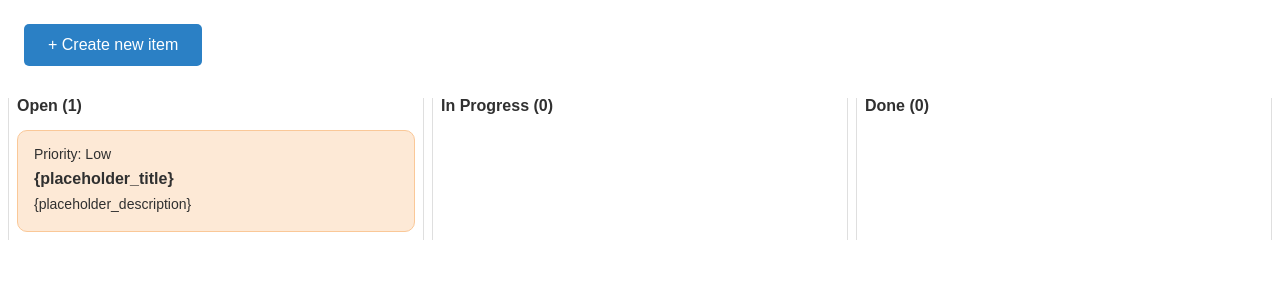
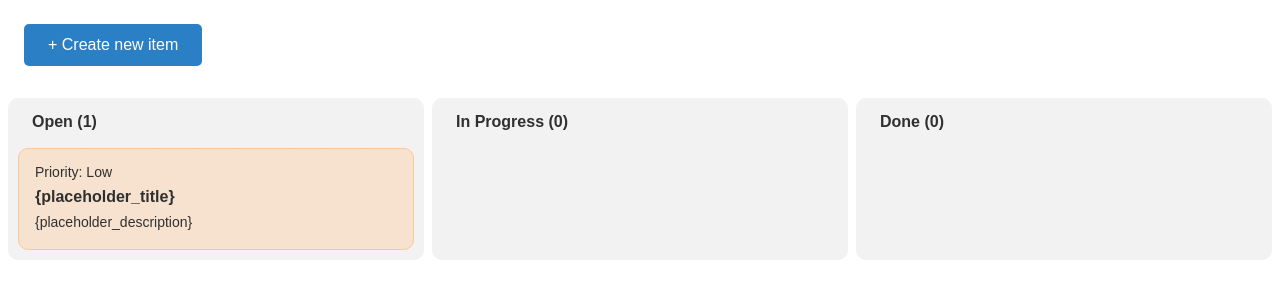
Before and after one commit to eriknoorland/project-todos, a React (Create React App) app: page / in a window 1280 px wide. Both pictures are taken after a click on the button "+ Create new item". Shown: the top 300 px of the page. Built offline with nearby package versions, Linux system fonts and the light colour scheme.

Commit message:
Minor design improvements

```diff
--- a/src/Column.scss
+++ b/src/Column.scss
@@ -1,19 +1,33 @@
 .column {
-  padding: 0 8px;
-  height: 100%;
-  border-left: 1px solid rgba(grey, 0.25);
-  border-right: 1px solid rgba(grey, 0.25);
+  display: flex;
+  flex-direction: column;
+  padding: 8px;
+  border-radius: 10px;
+  background: rgba(grey, 0.08);
+  background: #f2f2f2;
 }
 
 .column__title {
-  margin: 0 0 16px 0;
+  flex: 0 0 auto;
+  margin: 8px 8px 16px 16px;
   font-weight: bold;
   text-transform: capitalize;
 }
 
-.column__dropPlaceholder {
-  padding: 16px;
+.column__dropZone {
+  flex: 1 1 auto;
+  border: 2px dashed #f2f2f2;
   border-radius: 10px;
-  border: 2px dashed grey;
-  opacity: 0.5;
+
+  &--active {
+    border-color: rgba(grey, 0.5);
+  }
 }
+
+.column__item {
+  margin: 0 0 8px 0;
+
+  &:last-child {
+    margin: 0;
+  }
+}
--- a/src/Column.tsx
+++ b/src/Column.tsx
@@ -56,19 +56,21 @@ const Column = (props: ColumnProps) => {
   }
 
   return (
+    <div className="column">
+      <div className="column__title">
+        {props.status.replace('_', ' ')} ({ filteredItems.length })
+      </div>
+
       <div
+        className={`column__dropZone ${showDropPlaceholder ? 'column__dropZone--active' : ''}`}
         onDragEnter={handleDragEnter}
         onDragLeave={handleDragLeave}
         onDragOver={handleDragOver}
         onDrop={handleDrop}
-      className="column"
       >
-      <div className="column__title">
-        {props.status.replace('_', ' ')} ({ filteredItems.length })
-      </div>
-
         {sortedItems.map(item => {
           return <Item
+            className="column__item"
             key={item.id}
             data={item}
             status={props.status}
@@ -76,12 +78,7 @@ const Column = (props: ColumnProps) => {
             onItemDelete={props.onItemDelete}
           />
         })}
-
-      {showDropPlaceholder &&
-        <div className="column__dropPlaceholder">
-          Move item to {props.status}
       </div>
-      }
     </div>
   );
 };
--- a/src/Item.scss
+++ b/src/Item.scss
@@ -1,6 +1,5 @@
 .item {
   position: relative;
-  margin: 0 0 8px 0;
   padding: 16px;
   border-radius: 10px;
   border: 1px solid;
--- a/src/Item.tsx
+++ b/src/Item.tsx
@@ -6,6 +6,7 @@ import './Item.scss';
 interface ItemProps {
   data: ItemData;
   status: ItemStatus;
+  className?: string;
   onItemEdit: (item: ItemData) => void;
   onItemDelete: (item: ItemData) => void;
 };
@@ -55,6 +56,7 @@ export default (props: ItemProps) => {
       onDragStart={handleDragStart}
       onDragEnd={handleDragEnd}
       className={`
+        ${props.className}
         item
         item--${props.status}
         ${isGrabbing ? 'item--is_grabbing' : ''}
```
Lines whose indentation alone changed are shown as unchanged.
